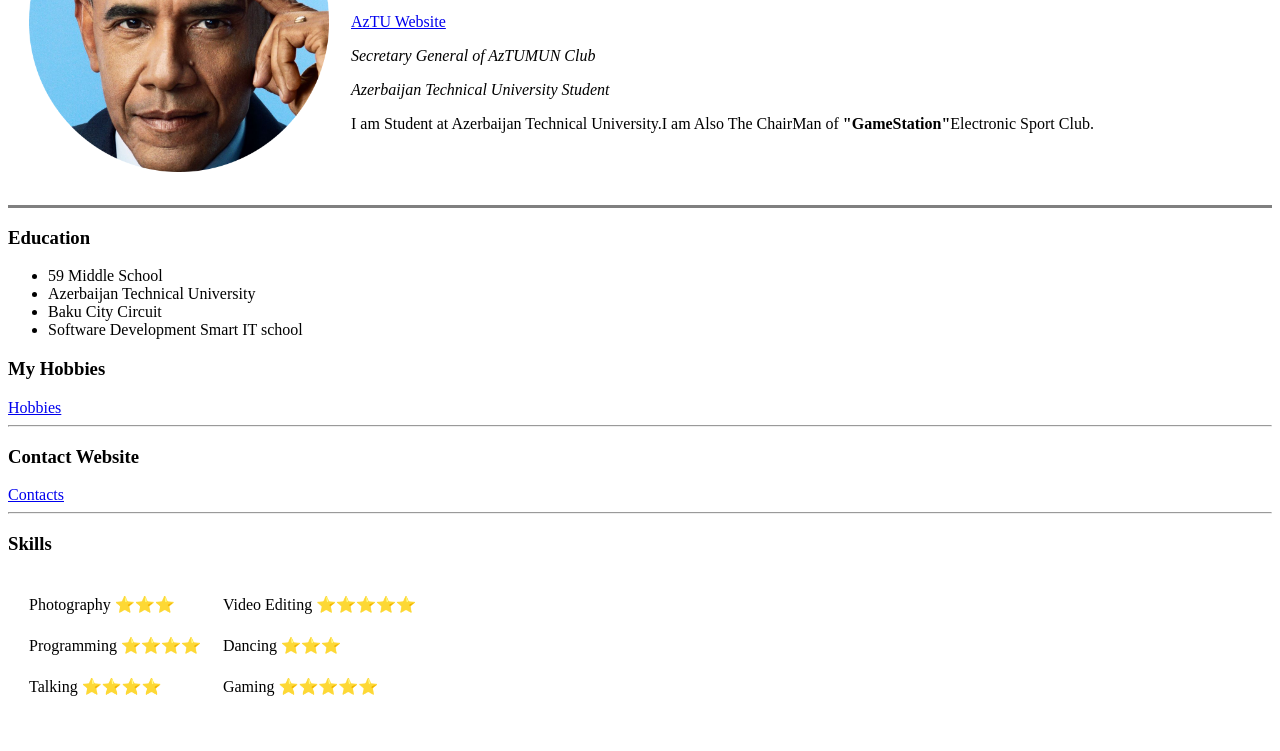
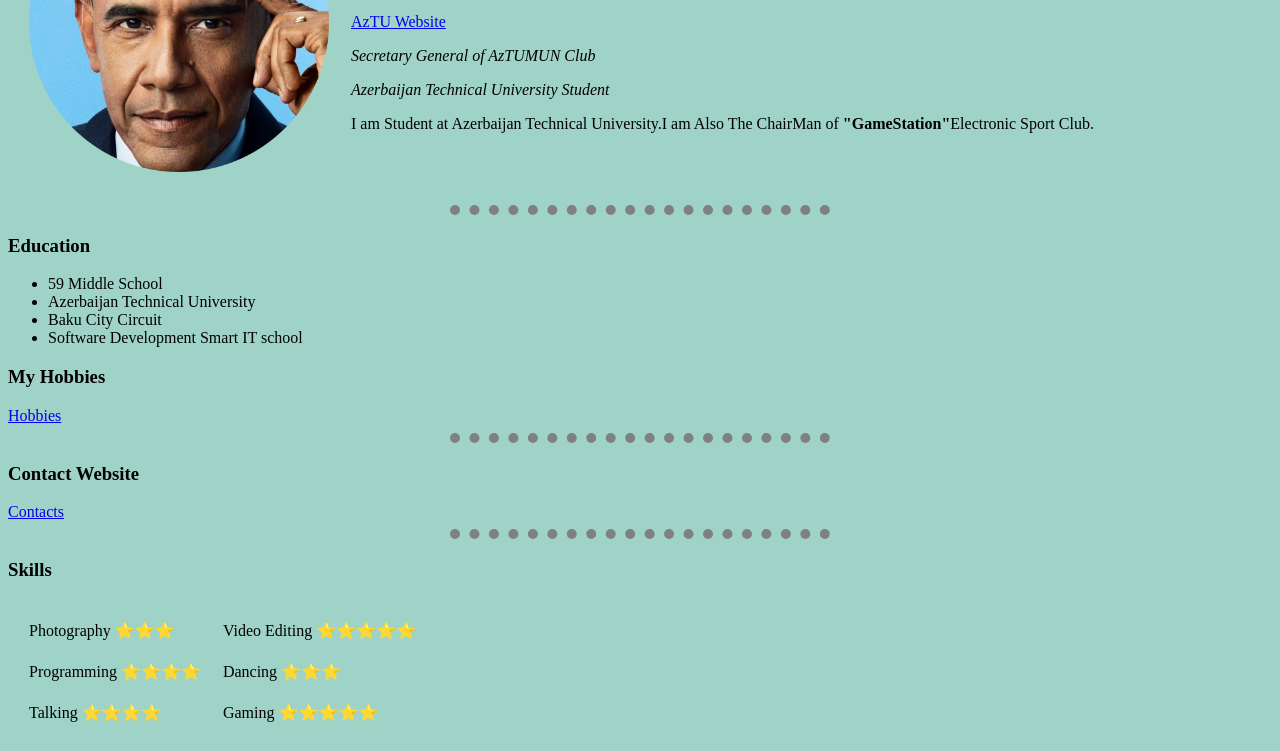
Before and after one commit to ssulthanovh/cv, a plain HTML site: page index.html in a window 1280 px wide. Shown: the part 157-908 px from the top of the page. Before the commit the page ends 882 px from the top, so only its background shows below. Drawn offline with Linux system fonts and the light colour scheme.

Commit message:
added css to every page

```diff
--- /dev/null
+++ b/css/index.css
@@ -0,0 +1,12 @@
+
+body{
+    background-color: #9fd3c7;
+}
+hr{
+    border: none;
+    border-top: dotted 10px;
+
+    border-color: gray;
+    background-color: #9fd3c7;
+    width: 30%;
+}
--- a/index.html
+++ b/index.html
@@ -6,9 +6,10 @@
     <meta http-equiv="X-UA-Compatible" content="IE=edge">
     <meta name="viewport" content="width=device-width, initial-scale=1.0">
     <title>Sabir Sultanov-CV</title>
+    <link rel="stylesheet" href="css/index.css">
 </head>
 
-<body>
+<body >
     <table cellspacing="20px">
         <tr>
             <Td><img src="Images/Profile Pic.png" alt="Picture Of Obama" width="300px"></Td>
@@ -32,10 +33,10 @@
    </ul>
    <h3>My Hobbies</h3>
    <a href="Hobbies.html">Hobbies</a>
-   <hr>
+   <hr noshade="" size="3">
    <h3>Contact Website</h3>
    <a href="Contact.html">Contacts</a>
-   <hr>
+   <hr noshade="" size="3">
    <h3>Skills</h3>
    <table cellspacing="20px">
     <tr>
```
Also changed, not shown: Contact.html (+2 -1 lines), Hobbies.html (+4 -0 lines).
